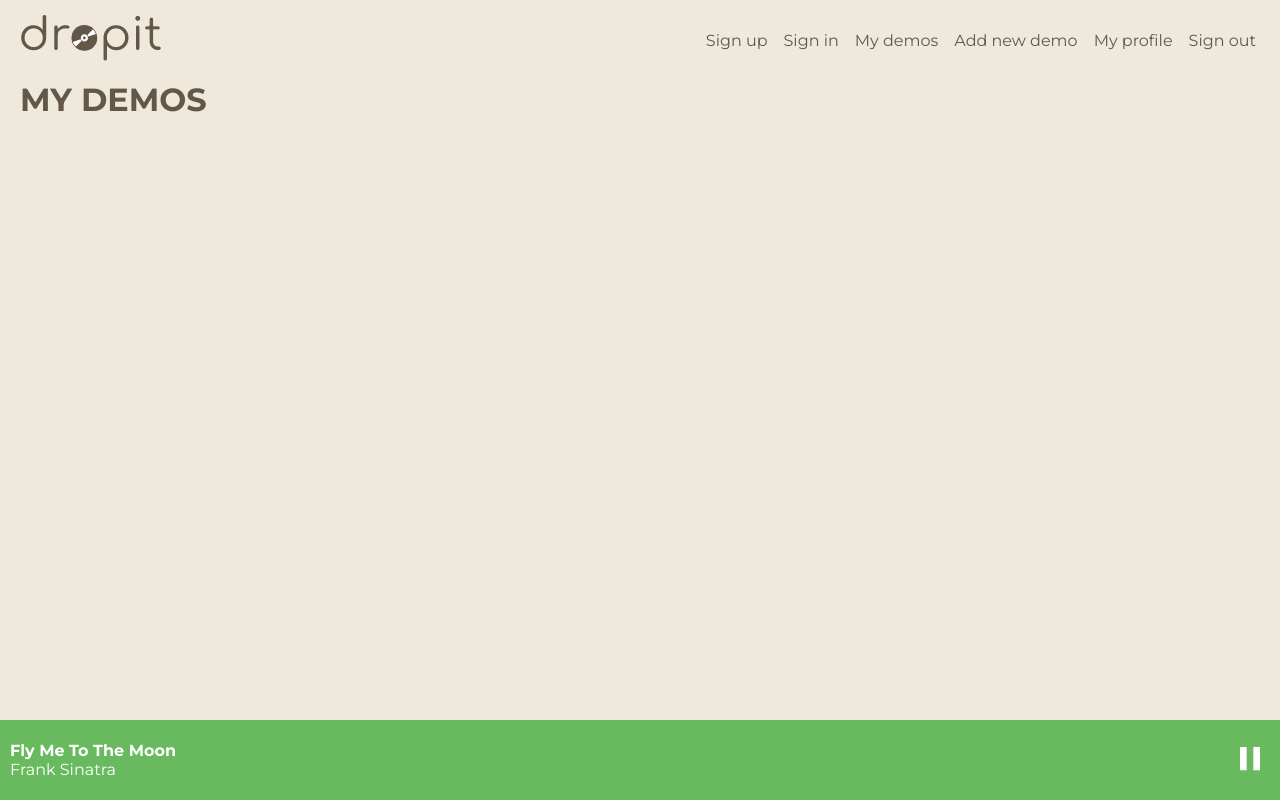
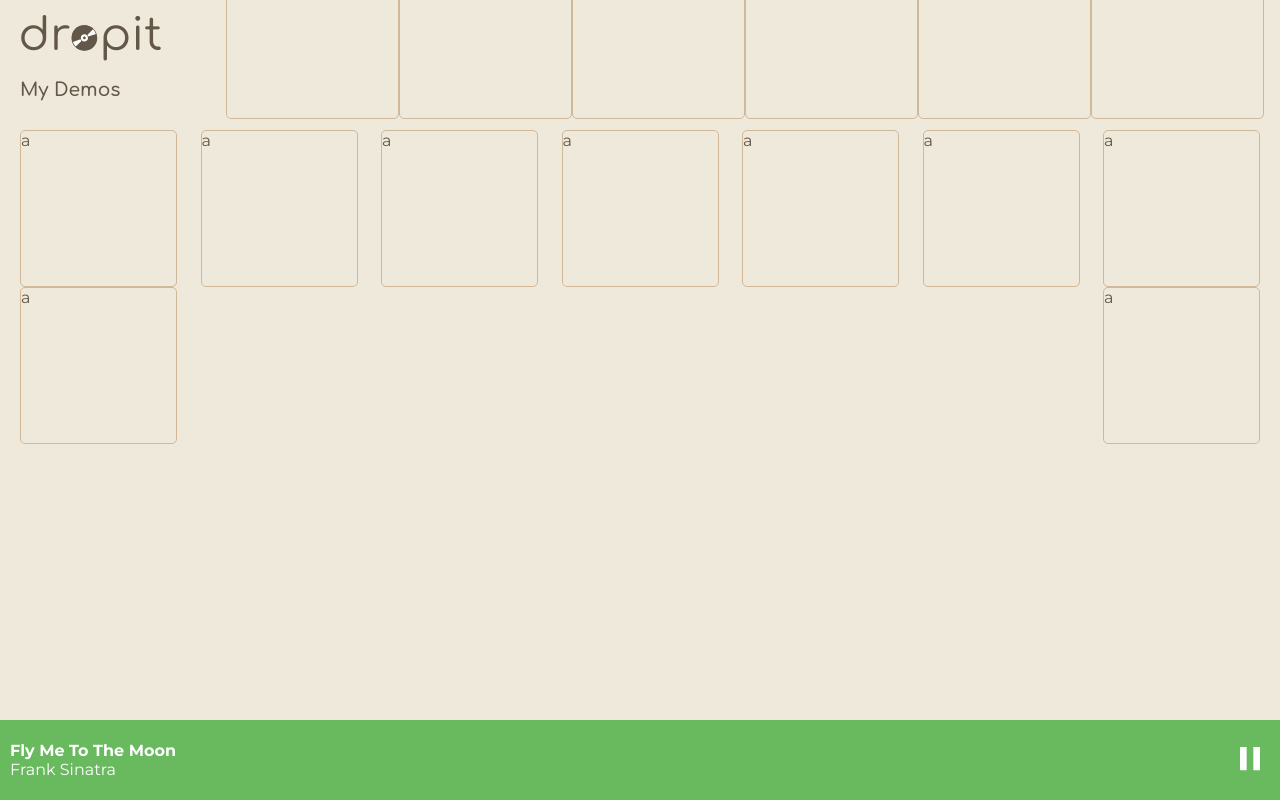
Before and after one commit to EdeJ/dropit, a React (Create React App) app: page /my-demos in a window 1280 px wide. Built offline with nearby package versions, Linux system fonts and the light colour scheme.

Commit message:
My Demos page

```diff
--- a/src/App.css
+++ b/src/App.css
@@ -29,7 +29,8 @@ body {
   width: 100%;
 }
 
-h2 {
+h2,
+h3 {
   font-family: 'Comfortaa', cursive;
 }
 
--- a/src/components/Player/Player.css
+++ b/src/components/Player/Player.css
@@ -32,9 +32,14 @@
 .sticky-player button {
     width: 60px;
     height: 100%;
+    cursor: pointer;
+    border: none;
     background: none;
-    border: none;
-    cursor: pointer;
+}
+
+
+.sticky-player button:focus {
+    outline: 0;
 }
 
 .sticky-player svg {
--- /dev/null
+++ b/src/pages/MyDemos.css
@@ -0,0 +1,16 @@
+@import url('../custom-vars.css');
+
+ul {
+    display: flex;
+    justify-content: space-between;
+    flex-wrap: wrap;
+    list-style-type: none;
+    margin: 30px 0 110px 0;
+}
+
+li {
+    width: 155px;
+    height: 155px;
+    border: 1px solid var(--custom-border-beige);
+    border-radius: 5px;
+}
--- a/src/pages/MyDemos.js
+++ b/src/pages/MyDemos.js
@@ -1,9 +1,23 @@
 import React from 'react'
+import './MyDemos.css';
 
 function MyDemos() {
     return (
         <div>
-            <h1>MY DEMOS</h1>
+            <h3>My Demos</h3>
+            <div className="demo-list">
+                <ul>
+                    <li>a</li>
+                    <li>a</li>
+                    <li>a</li>
+                    <li>a</li>
+                    <li>a</li>
+                    <li>a</li>
+                    <li>a</li>
+                    <li>a</li>
+                    <li>a</li>
+                </ul>
+            </div>
         </div>
     )
 }
```
